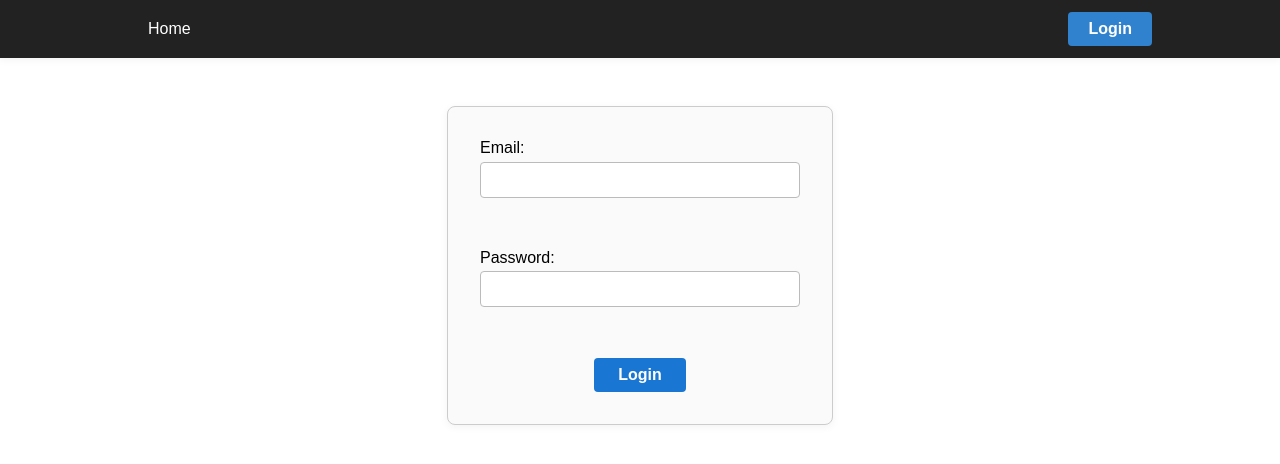
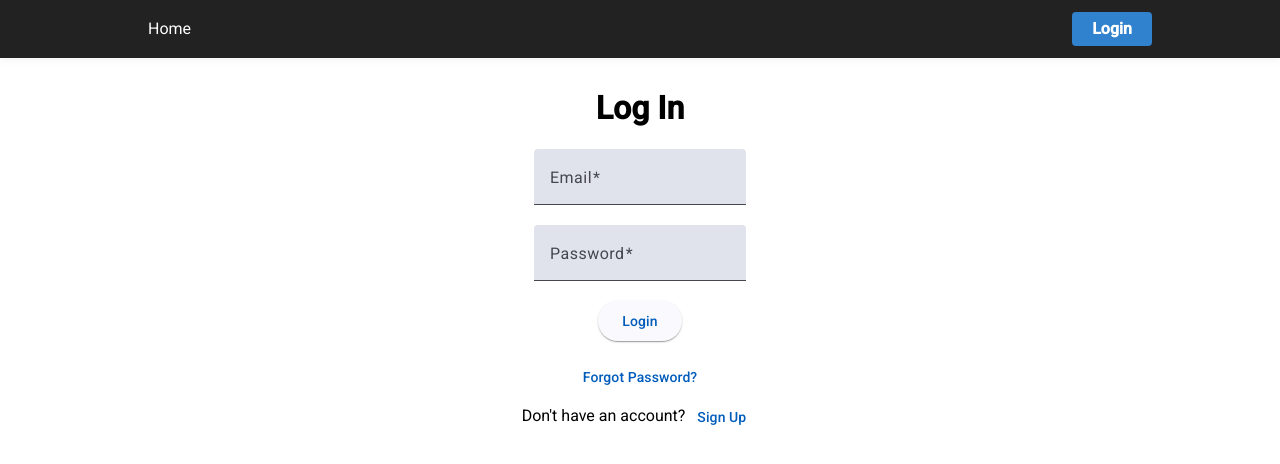
Before and after one commit to LucasLombardo/fitlog, an Angular app in the folder frontend/: page /login in a window 1280 px wide. Shown: the top 464 px of the page. Built offline with nearby package versions, Linux system fonts and the light colour scheme.

Commit message:
[FE] adds material style login form

```diff
--- a/frontend/angular.json
+++ b/frontend/angular.json
@@ -29,7 +29,11 @@
                 "input": "public"
               }
             ],
-            "styles": ["node_modules/normalize.css/normalize.css", "src/styles.scss"],
+            "styles": [
+              "@angular/material/prebuilt-themes/azure-blue.css",
+              "node_modules/normalize.css/normalize.css",
+              "src/styles.scss"
+            ],
             "scripts": []
           },
           "configurations": {
@@ -83,7 +87,10 @@
                 "input": "public"
               }
             ],
-            "styles": ["src/styles.scss"],
+            "styles": [
+              "@angular/material/prebuilt-themes/azure-blue.css",
+              "src/styles.scss"
+            ],
             "scripts": []
           }
         },
--- a/frontend/package.json
+++ b/frontend/package.json
@@ -16,10 +16,13 @@
   },
   "private": true,
   "dependencies": {
+    "@angular/animations": "^19.2.13",
+    "@angular/cdk": "^19.2.17",
     "@angular/common": "^19.2.0",
     "@angular/compiler": "^19.2.0",
     "@angular/core": "^19.2.0",
     "@angular/forms": "^19.2.0",
+    "@angular/material": "^19.2.17",
     "@angular/platform-browser": "^19.2.0",
     "@angular/platform-browser-dynamic": "^19.2.0",
     "@angular/router": "^19.2.0",
--- /dev/null
+++ b/frontend/src/app/pages/login/login.component.css
@@ -0,0 +1,5 @@
+main {
+    background-color: red;
+    max-width: 200px;
+
+}
--- a/frontend/src/app/pages/login/login.component.html
+++ b/frontend/src/app/pages/login/login.component.html
@@ -1,14 +1,23 @@
-<form (ngSubmit)="login()">
-  <label>
-    Email:
-    <input type="email" name="email" [(ngModel)]="email" required />
-  </label>
-  <br />
-  <label>
-    Password:
-    <input type="password" name="password" [(ngModel)]="password" required />
-  </label>
-  <br />
-  <button type="submit">Login</button>
-</form>
-<p *ngIf="message">{{ message }}</p>
+<main>
+  <h1>Log In</h1>
+  <form (ngSubmit)="login()" class="login-form">
+    <mat-form-field appearance="fill" class="full-width">
+      <mat-label>Email</mat-label>
+      <input matInput type="email" name="email" [(ngModel)]="email" required />
+    </mat-form-field>
+    <br />
+    <mat-form-field appearance="fill" class="full-width">
+      <mat-label>Password</mat-label>
+      <input matInput type="password" name="password" [(ngModel)]="password" required />
+    </mat-form-field>
+    <br />
+    <button mat-raised-button color="primary" type="submit">Login</button>
+    <div class="forgot-password">
+      <button mat-button type="button" (click)="forgotPassword()">Forgot Password?</button>
+    </div>
+    <div class="signup">
+      <span>Don't have an account?</span>
+      <button mat-button type="button" (click)="signUp()">Sign Up</button>
+    </div>
+  </form>
+</main>
--- a/frontend/src/app/pages/login/login.component.scss
+++ b/frontend/src/app/pages/login/login.component.scss
@@ -1,49 +1,13 @@
-form {
-  display: flex;
-  flex-direction: column;
-  align-items: center;
-  gap: 1rem;
-  padding: 2rem;
-  border: 1px solid #ccc;
-  border-radius: 8px;
-  background: #fafafa;
-  max-width: 320px;
-  margin: 3rem auto;
-  box-shadow: 0 2px 8px rgba(0, 0, 0, 0.05);
+main {
+  max-width: 24rem;
+  text-align: center;
+  margin: 2em auto;
+
+  h1 {
+    text-align: center;
+  }
+
+  .forgot-password {
+    margin-top: 1em;
+  }
 }
-
-label {
-  width: 100%;
-  display: flex;
-  flex-direction: column;
-  font-weight: 500;
-}
-
-input[type='email'],
-input[type='password'] {
-  padding: 0.5rem;
-  border: 1px solid #bbb;
-  border-radius: 4px;
-  margin-top: 0.25rem;
-}
-
-button[type='submit'] {
-  padding: 0.5rem 1.5rem;
-  border: none;
-  border-radius: 4px;
-  background: #1976d2;
-  color: #fff;
-  font-weight: 600;
-  cursor: pointer;
-  transition: background 0.2s;
-}
-
-button[type='submit']:hover {
-  background: #1565c0;
-}
-
-p {
-  text-align: center;
-  font-size: 1.1rem;
-  margin-top: 1rem;
-}
--- a/frontend/src/app/pages/login/login.component.ts
+++ b/frontend/src/app/pages/login/login.component.ts
@@ -2,20 +2,30 @@ import { CommonModule } from '@angular/common';
 import { HttpClient } from '@angular/common/http';
 import { Component } from '@angular/core';
 import { FormsModule } from '@angular/forms';
+import { MatButtonModule } from '@angular/material/button';
+import { MatFormFieldModule } from '@angular/material/form-field';
+import { MatInputModule } from '@angular/material/input';
+import { MatSnackBar, MatSnackBarModule } from '@angular/material/snack-bar';
 import { Router } from '@angular/router';
 import { UserSessionService } from '../../services/user-session.service';
 
 @Component({
   selector: 'app-login',
   standalone: true,
-  imports: [FormsModule, CommonModule],
+  imports: [
+    FormsModule,
+    CommonModule,
+    MatFormFieldModule,
+    MatInputModule,
+    MatButtonModule,
+    MatSnackBarModule,
+  ],
   templateUrl: './login.component.html',
   styleUrl: './login.component.scss',
 })
 export class LoginComponent {
   email = '';
   password = '';
-  message = '';
 
   // TODO: Move this to a config file or environment variable
   private loginUrl = 'http://localhost:8080/users/login';
@@ -24,6 +34,7 @@ export class LoginComponent {
     private http: HttpClient,
     private router: Router,
     private userSession: UserSessionService,
+    private snackBar: MatSnackBar,
   ) {}
 
   login() {
@@ -32,8 +43,21 @@ export class LoginComponent {
         this.router.navigate(['/']);
       },
       error: () => {
-        this.message = 'failure :('; // fallback if login fails
+        // Show a snackbar for 3 seconds with a close option
+        this.snackBar.open('Login failed: invalid credentials', 'Close', {
+          duration: 3000,
+        });
       },
     });
   }
+
+  // Logs a message when the 'Forgot Password' button is clicked
+  forgotPassword() {
+    console.log('Forgot Password clicked');
+  }
+
+  // Logs a message when the 'Sign Up' button is clicked
+  signUp() {
+    console.log('Sign Up clicked');
+  }
 }
--- a/frontend/src/index.html
+++ b/frontend/src/index.html
@@ -6,8 +6,13 @@
     <base href="/" />
     <meta name="viewport" content="width=device-width, initial-scale=1" />
     <link rel="icon" type="image/x-icon" href="favicon.ico" />
+    <link
+      href="https://fonts.googleapis.com/css2?family=Roboto:wght@300;400;500&display=swap"
+      rel="stylesheet"
+    />
+    <link href="https://fonts.googleapis.com/icon?family=Material+Icons" rel="stylesheet" />
   </head>
-  <body>
+  <body class="mat-typography">
     <app-root></app-root>
   </body>
 </html>
--- a/frontend/src/styles.scss
+++ b/frontend/src/styles.scss
@@ -8,3 +8,12 @@ body {
   margin: 0 auto;
   min-width: 18rem;
 }
+
+html,
+body {
+  height: 100%;
+}
+body {
+  margin: 0;
+  font-family: Roboto, 'Helvetica Neue', sans-serif;
+}
```
Also changed, not shown: 2 other files (tests, documents, lock files or other folders).
